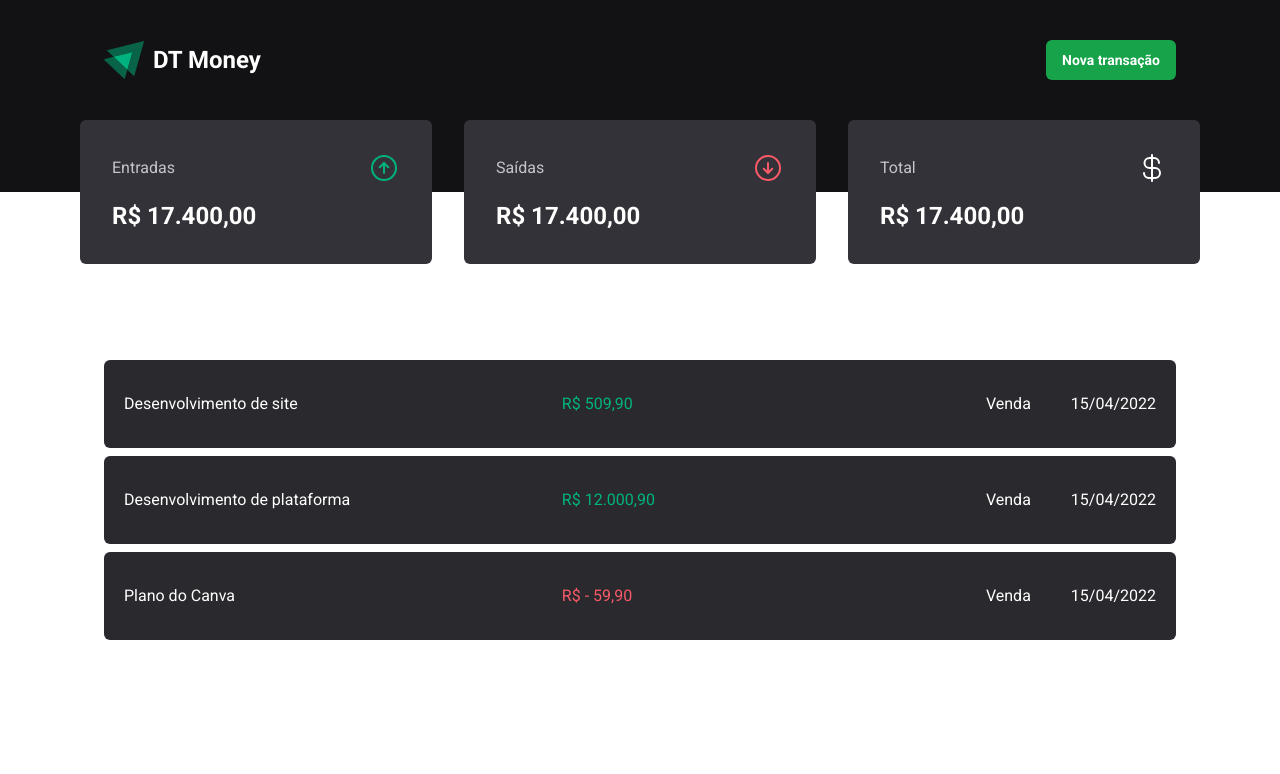
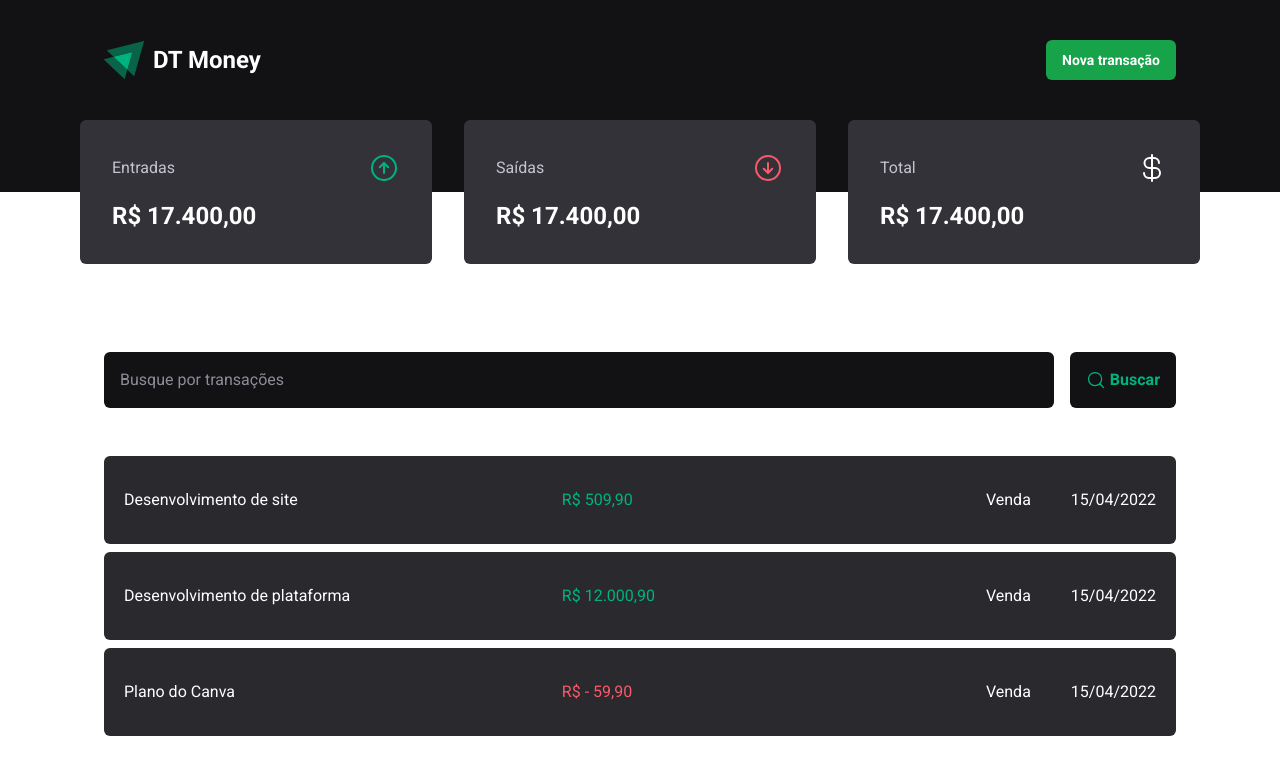
Before and after one commit to ViniciusOliver-stack/Ignite-React, a React (Vite) app in the folder 03-dt-money/: page / in a window 1280 px wide. Shown: the top 774 px of the page. Built offline with nearby package versions, Linux system fonts and the light colour scheme.

Commit message:
feat: create component SearchForm

```diff
--- /dev/null
+++ b/03-dt-money/src/components/SearchForm/index.tsx
@@ -0,0 +1,22 @@
+import { MagnifyingGlass } from "phosphor-react"
+
+export function SearchForm() {
+  return (
+    <form className="flex gap-4">
+      <input
+        type="text"
+        name=""
+        id=""
+        className="flex-1 rounded-md border-none bg-gray-900 text-gray-300 p-4 placeholder:gray-500"
+        placeholder="Busque por transações"
+      ></input>
+      <button
+        className="flex gap-1 items-center p-4 bg-gray-900 border-green-300 text-green-300 font-bold rounded-md hover:bg-green-700 hover:border-green-500 hover:text-white transition-all delay-150"
+        type="submit"
+      >
+        <MagnifyingGlass size={20} />
+        Buscar
+      </button>
+    </form>
+  )
+}
--- a/03-dt-money/src/page/Transactions/index.tsx
+++ b/03-dt-money/src/page/Transactions/index.tsx
@@ -1,4 +1,5 @@
 import { Header } from "@/components/Header"
+import { SearchForm } from "@/components/SearchForm"
 import { Summary } from "@/components/Summary"
 
 export function Transactions() {
@@ -8,7 +9,8 @@ export function Transactions() {
       <Summary />
 
       <div className="w-full max-w-[1120px] my-16 m-auto px-6">
-        <table className="w-full border-separate border-spacing-y-2 text-white">
+        <SearchForm />
+        <table className="w-full border-separate border-spacing-y-2 text-white mt-10">
           <tbody>
             <tr>
               <td className="w-[50%] px-5 py-8 bg-gray-700 rounded-l-md">
```
